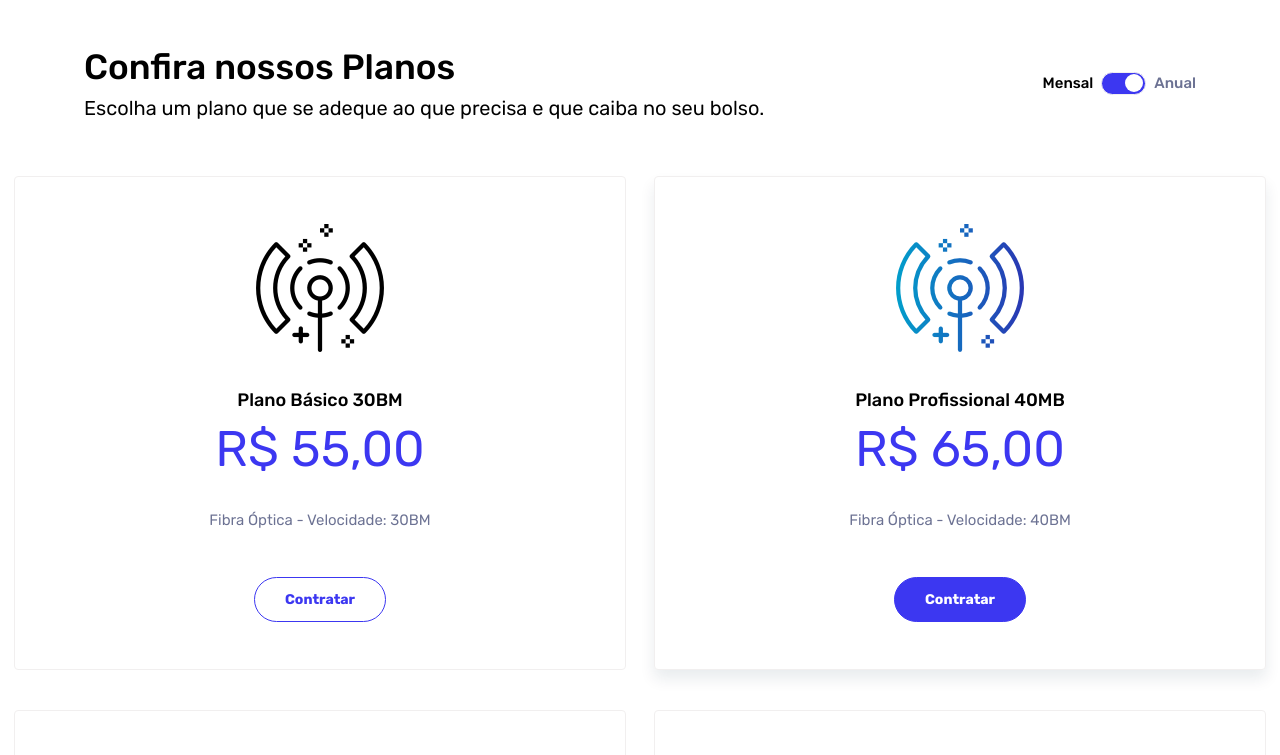
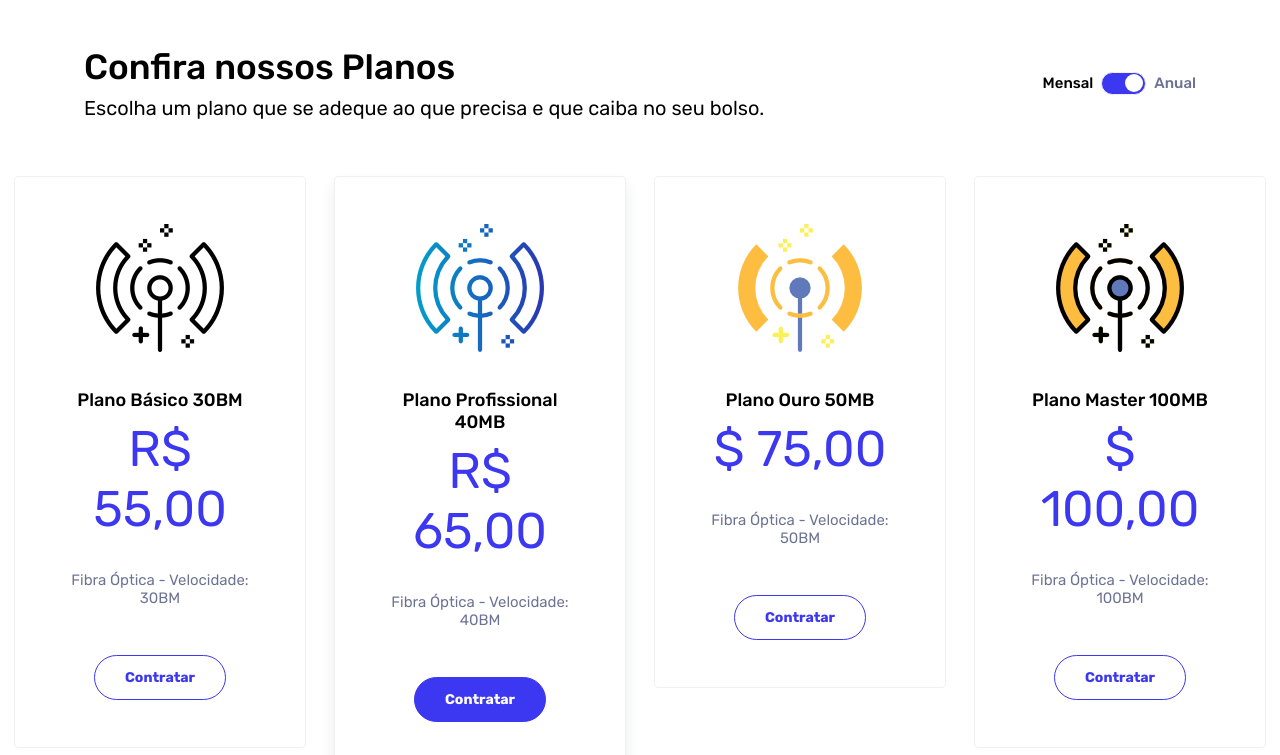
Before and after one commit to Aelysson15/heroiverso, a website: page index.html in a window 1280 px wide. Shown: the part 980-1735 px from the top of the page. Drawn offline with Linux system fonts and the light colour scheme.

Commit message:
novos ajustes

```diff
--- a/index.html
+++ b/index.html
@@ -97,7 +97,7 @@
 						</div>
 					</div>
 					<div class="row"  data-aos="fade-up" data-aos-offset="-300">
-						<div class="col-sm-3 col-md-6">
+						<div class="col-sm-3 col-md-6 col-lg-3">
 							<div class="pricing-box">
 								<img src="images/antenna3.png" alt="starter">
 								<h6 class="font-weight-medium title-text">Plano Básico 30BM</h6>
@@ -108,7 +108,7 @@
 								<a href="#" class="btn btn-outline-primary" onclick="window.open( 'https://api.whatsapp.com/send?phone=5583981170988&text=Olá,%20quero%20contratar%20um%20plano%20de%20internet', '_blank')">Contratar</a>
 							</div>
 						</div>
-						<div class="col-sm-3 col-md-6">
+						<div class="col-sm-3 col-md-6 col-lg-3">
 							<div class="pricing-box selected">
 								<img src="images/antenna2.png" alt="starter">
 								<h6 class="font-weight-medium title-text">Plano Profissional 40MB</h6>
@@ -119,7 +119,7 @@
 								<a href="#" class="btn btn-primary" onclick="window.open( 'https://api.whatsapp.com/send?phone=5583981170988&text=Olá,%20quero%20contratar%20um%20plano%20de%20internet', '_blank')">Contratar</a>
 							</div>
 						</div>
-						<div class="col-sm-3 col-md-6">
+						<div class="col-sm-3 col-md-6 col-lg-3">
 							<div class="pricing-box">
 								<img src="images/antenna1.png" alt="starter">
 								<h6 class="font-weight-medium title-text">Plano Ouro 50MB</h6>
@@ -130,7 +130,7 @@
 								<a href="#" class="btn btn-outline-primary" onclick="window.open( 'https://api.whatsapp.com/send?phone=5583981170988&text=Olá,%20quero%20contratar%20um%20plano%20de%20internet', '_blank')">Contratar</a>
 							</div>
 						</div>
-						<div class="col-sm-3 col-md-6">
+						<div class="col-sm-3 col-md-6 col-lg-3">
 							<div class="pricing-box">
 								<img src="images/antenna4.png" alt="starter">
 								<h6 class="font-weight-medium title-text">Plano Master 100MB</h6>
```
